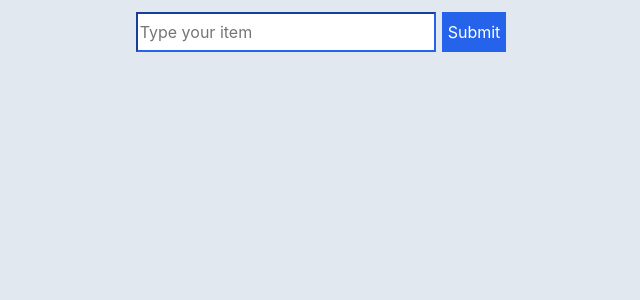
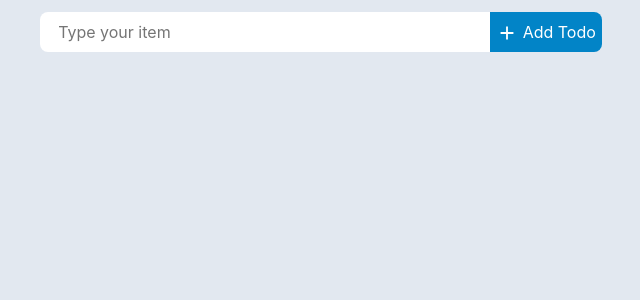
Before and after one commit to mimi-max/Todo-Ts, a React (Vite) app: page / in a window 1280 px wide. Shown: the top 300 px of the page, without its empty margins (319-959 px from the left). Built offline with nearby package versions, Linux system fonts and the light colour scheme.

Commit message:
style: rework ui

```diff
--- a/src/components/Form.module.css
+++ b/src/components/Form.module.css
@@ -3,21 +3,25 @@
   justify-content: center;
   align-items: center;
   margin-top: 12px;
-  gap: 6px;
+  margin-bottom: 24px
 }
 
 .inputTodo {
-  width: 300px;
+  width: 450px;
   height: 40px;
-  border-color: #2563eb;
   outline: none;
+  border-radius: 8px 0 0 8px;
+  padding: 0 18px;
+  border:none;
 }
 
 .inputTodoSubmit {
   height: 40px;
-  background-color: #2563eb;
+  background-color:#0284c7;
   color: #fff;
   border: none;
+  border-radius: 0px 8px 8px 0;
+
 }
 
 .todos {
--- a/src/components/Form.tsx
+++ b/src/components/Form.tsx
@@ -1,4 +1,5 @@
 import React from 'react';
+import { MdAdd } from 'react-icons/md';
 import { useTodoValue } from '../hooks/usetodovalue';
 import { useTodos } from '../hooks/usetodos';
 import { TodoItem } from './TodoItem';
@@ -36,7 +37,16 @@ function Form() {
             setErrorMessage('');
           }}
         />
-        <input type="submit" className={styles.inputTodoSubmit} />
+        {/* <input type="submit" className={styles.inputTodoSubmit} /> */}
+        <button type="submit" className={styles.inputTodoSubmit}>
+          {' '}
+          <MdAdd style={{
+            fontSize: '22px',
+          }}
+          />
+          {' '}
+          Add Todo
+        </button>
       </form>
       <div className={styles.todos}>
         {
--- a/src/components/TodoItem.module.css
+++ b/src/components/TodoItem.module.css
@@ -2,55 +2,76 @@
   display: flex;
   justify-content: center;
   align-items: center;
-  margin-top: 24px;
   gap: 6px;
+  box-shadow: 0 5px 8px rgb(0 0 0 / 5%);
+  background: white;
+  padding: 4px;
+  border-radius: 26px;
+  width: 590px;
+  margin-bottom: 8px;
+}
 
-}
+
 
 .todoItem {
   width: 500px;
-  border: 2px solid #0d6efd;
   height: 40px;
   display: flex;
-  justify-content: center;
   align-items: center;
   background-color: #fff;
+  border-radius: 18px;
+  padding-left: 12px;
 }
 
 .updateItemButton {
   height: 40px;
-  background-color: #15803d;
-  color: #fff;
+  background-color: transparent;
   border: none;
   display: flex;
   align-items: center;
+  font-size: 22px;
 }
 
 .deleteItemButton {
   height: 40px;
-  background-color: #be123c;
-  color: #fff;
-  border: none;
+  background-color: transparent;
+  color: #ff5e57;
+  border-radius: 50%;
+  width: 36px;
+  height: 36px;
   display: flex;
   align-items: center;
+  justify-content: center;
+  border: none;
+  font-size: 22px;
 }
 
 .newTodoItem {
   width: 500px;
-  border: 2px solid #22c55e;
+  border: 1px solid rgba(0, 0, 0, 0.2);
   height: 40px;
-  text-align: center;
+  border-radius: 18px;
+  width: 525px;
+  padding-left: 8px;
 }
 
 .newFormTodoItem {
   display: flex;
   gap: 6px;
+  align-items: center;
 }
-.buttonSubmitUpdate{
-  height: 40px;
-  background-color: #16a34a;
-  color: #fff;
+
+.buttonSubmitUpdate {
+  color: #000;
   border: none;
   display: flex;
   align-items: center;
+  background: transparent;
+  border: 1px solid blue;
+  border-radius: 50%;
+  width: 36px;
+  height: 36px;
+  font-size: 22px;
+  background: #0284c7  ;
+    color: #fff;
 }
--- a/src/components/TodoItem.tsx
+++ b/src/components/TodoItem.tsx
@@ -1,4 +1,5 @@
 import React, { useState } from 'react';
+import { MdEdit, MdDelete, MdCheck } from 'react-icons/md';
 import { Todo } from '../hooks/usetodos';
 import styles from './TodoItem.module.css';
 
@@ -33,7 +34,7 @@ export function TodoItem({ todo, updateTodoValue, deleteTodoItem }:TodoItemProps
               setUpdateValue(e.target.value);
             }}
           />
-          <button type="submit" className={styles.buttonSubmitUpdate}>Submit</button>
+          <button type="submit" aria-label="Save" className={styles.buttonSubmitUpdate}><MdCheck /></button>
         </form>
 
       )}
@@ -45,9 +46,12 @@ export function TodoItem({ todo, updateTodoValue, deleteTodoItem }:TodoItemProps
           toggleEditMode();
         }}
       >
-        Update
+        <MdEdit />
       </button>
       )}
+      {
+        !isEdit
+        && (
         <button
           className={styles.deleteItemButton}
           type="button"
@@ -55,8 +59,11 @@ export function TodoItem({ todo, updateTodoValue, deleteTodoItem }:TodoItemProps
             deleteTodoItem(todo.key);
           }}
         >
-        delete
+          <MdDelete />
         </button>
+        )
+      }
+
     </div>
   );
 }
```
Lines whose indentation alone changed are shown as unchanged.
